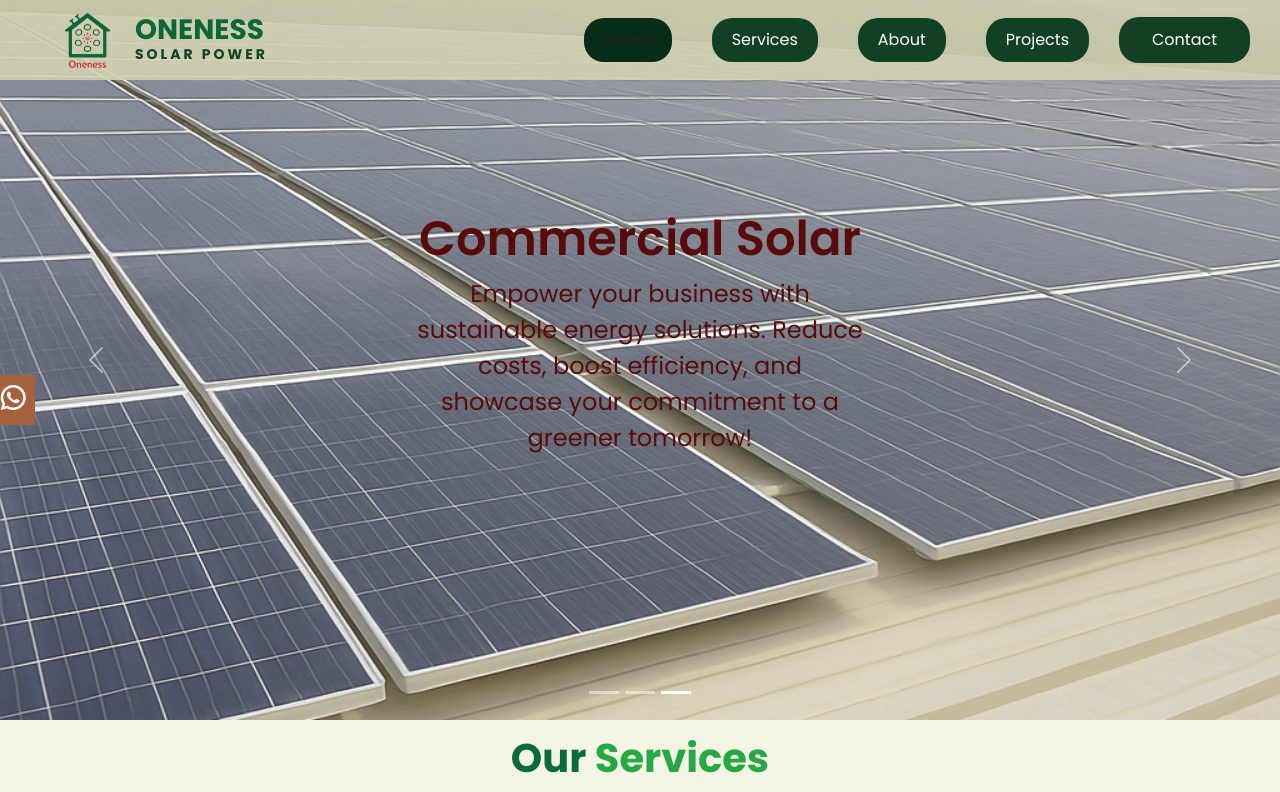
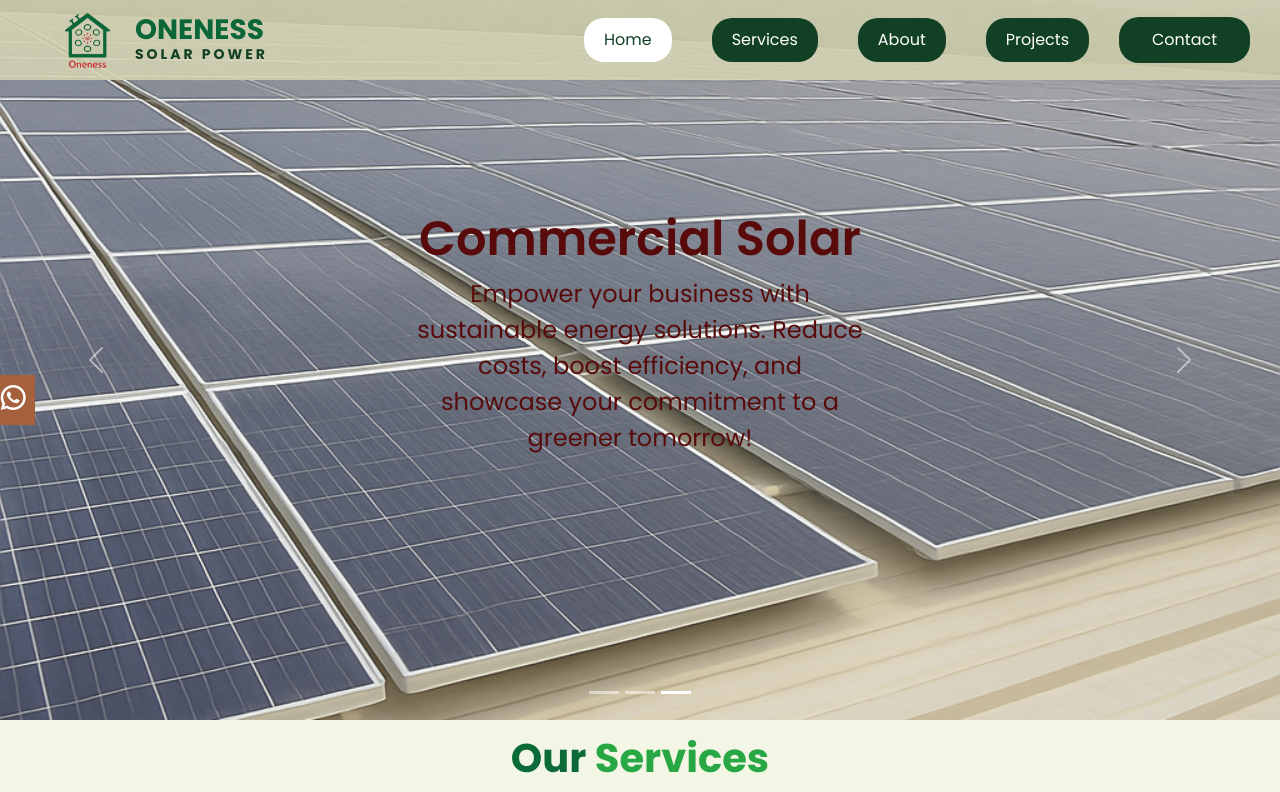
Before and after one commit to vanshbansal67/oneness-website, a plain HTML site: page index.html in a window 1280 px wide. In both pictures the pointer is over the link 627 px from the left and 40 px from the top of the page. Shown: the top 792 px of the page. Drawn offline with nearby package versions, Linux system fonts and the light colour scheme.

Commit message:
Update style.css
change the background color and font colour while hovering the navbar links

```diff
--- a/css/style.css
+++ b/css/style.css
@@ -400,7 +400,8 @@ a {
 }
 
 .nav-link:hover {
-    background-color: #072c17;
+    background-color: white;
+    color: var(--primary-green);
 }
 
 .contact-btn {
```
